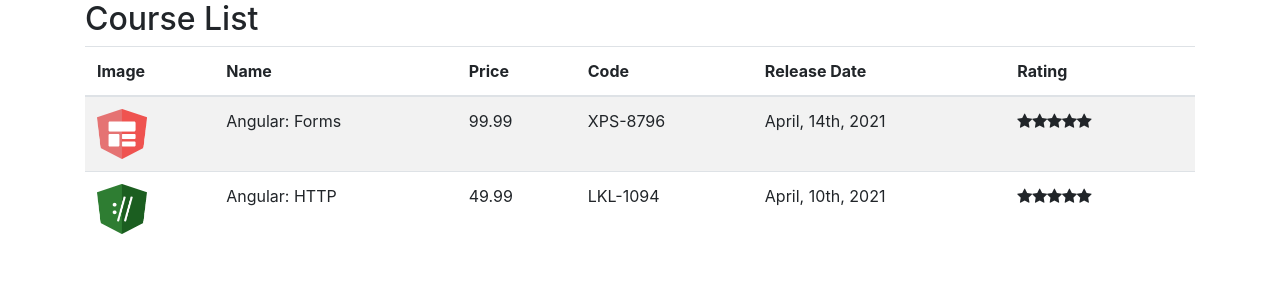
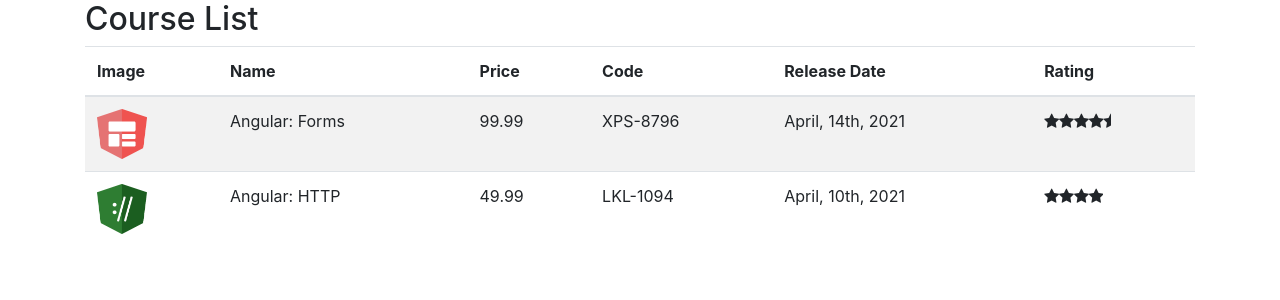
Before and after one commit to mayrinkdotcom/course-manager, an Angular app: page / in a window 1280 px wide. Shown: the top 300 px of the page. Built offline with nearby package versions, Linux system fonts and the light colour scheme.

Commit message:
fix: crop star-component according to rating value

```diff
--- a/src/app/star/star.component.css
+++ b/src/app/star/star.component.css
@@ -1,3 +1,3 @@
 .crop {
-    overflow-x: hidden;
+    overflow: hidden;
 }
--- a/src/app/star/star.component.html
+++ b/src/app/star/star.component.html
@@ -1,5 +1,5 @@
-<div [style.width.px]="starWidth" [title]="rating">
-    <div class="crop" style="width: 100px;">
+<div class="crop" [style.width.px]="starWidth" [title]="rating">
+    <div style="width: 100px;">
         <span class="fa fa-star"></span>
         <span class="fa fa-star"></span>
         <span class="fa fa-star"></span>
--- a/src/app/star/star.component.ts
+++ b/src/app/star/star.component.ts
@@ -14,6 +14,6 @@ export class StarComponent implements OnChanges {
     starWidth: number = 0;
 
     ngOnChanges(): void {
-        this.starWidth = this.rating * 94 / 5;
+        this.starWidth = this.rating * 74 / 5;
     }
 }
```
